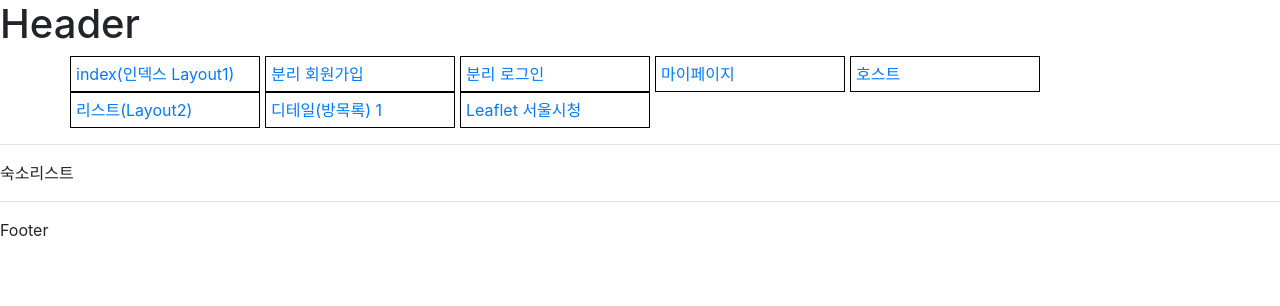
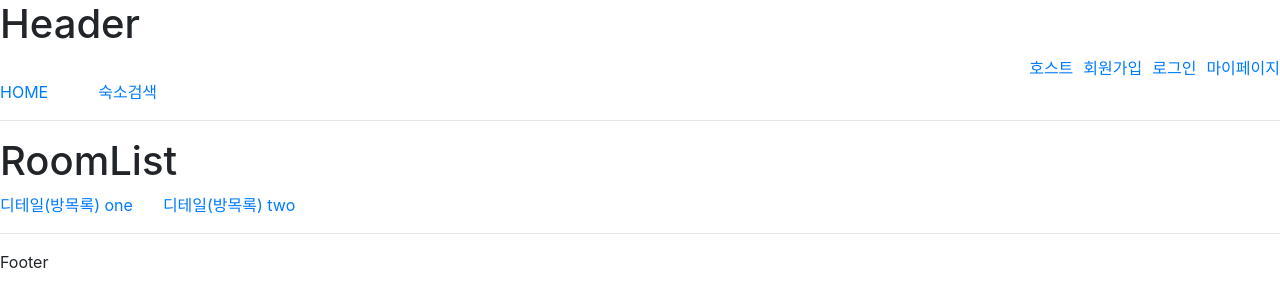
Before and after one commit to publisherleewoo/jongro3gaspring, a React (Create React App) app: page /room/list in a window 1280 px wide. Shown: the top 306 px of the page. Built offline with nearby package versions, Linux system fonts and the light colour scheme.

Commit message:
임시 페이지 구성

```diff
--- a/src/App.js
+++ b/src/App.js
@@ -7,7 +7,6 @@ import UserMyPage from "./components/pages/UserMyPage";
 import RoomHostPage from "./components/pages/RoomHostPage";
 import RoomListPage from "./components/pages/RoomListPage";
 import RoomDetailPage from "./components/pages/RoomDetailPage";
-import ReactLeaflet from "./components/molecules/ReactLeaflet";
 
 function App() {
     return (
@@ -20,12 +19,7 @@ function App() {
                 <Route path={"/room/host"} component={RoomHostPage} />
                 <Route path={"/room/list"} component={RoomListPage}></Route>
                 <Route path={"/room/detail/:id?"} component={RoomDetailPage} />
-                <Route
-                    path={"/test"}
-                    render={() => (
-                        <ReactLeaflet lat="37.5666805" lng=" 126.9784147" />
-                    )}
-                />
+
                 <Route
                     path="*"
                     render={() => {
--- a/src/components/molecules/GNBComponent.js
+++ b/src/components/molecules/GNBComponent.js
@@ -1,34 +1,22 @@
 import React from "react";
-import { Container, Row } from "react-bootstrap";
+
 import { Link } from "react-router-dom";
-import styled from "styled-components";
-const Anchor = styled(Link)`
-    border: 1px solid black;
-    padding: 5px;
-    margin-right: 5px;
-`;
+import { Nav } from "react-bootstrap";
+
 const navInfo = [
-    { link: "/", menu: "index(인덱스 Layout1)" },
-    { link: "/user/join", menu: "분리 회원가입" },
-    { link: "/user/login", menu: "분리 로그인" },
-    { link: "/user/mypage", menu: "마이페이지" },
-    { link: "/room/host", menu: "호스트" },
-    { link: "/room/list", menu: "리스트(Layout2)" },
-    { link: "/room/detail/1", menu: "디테일(방목록) 1" },
-    { link: "/test", menu: "Leaflet 서울시청 " },
+    { link: "/", menu: "HOME" },
+    { link: "/room/list", menu: "숙소검색" },
 ];
 
 const GNBComponent = () => {
     return (
-        <Container>
-            <Row xs={12} md={6}>
-                {navInfo.map(({ link, menu }) => (
-                    <Anchor key={link} to={link}>
-                        {menu}
-                    </Anchor>
-                ))}
-            </Row>
-        </Container>
+        <Nav>
+            {navInfo.map(({ link, menu }) => (
+                <Link key={link} to={link} style={{ marginRight: "50px" }}>
+                    {menu}
+                </Link>
+            ))}
+        </Nav>
     );
 };
 
--- a/src/components/molecules/ReactLeaflet.js
+++ b/src/components/molecules/ReactLeaflet.js
@@ -35,7 +35,7 @@ const ReactLeaflet = ({ lat, lng }) => {
     );
     return (
         <div>
-            <h1>Leaflet</h1>
+            Leaflet 부분 컴포넌트(임시 좌표)
             {map}
         </div>
     );
--- /dev/null
+++ b/src/components/molecules/UNBComponent.js
@@ -0,0 +1,24 @@
+import React from "react";
+import { Nav } from "react-bootstrap";
+import { Link } from "react-router-dom";
+
+const navInfo = [
+    { link: "/room/host", menu: "호스트" },
+    { link: "/user/join", menu: "회원가입" },
+    { link: "/user/login", menu: "로그인" },
+    { link: "/user/mypage", menu: "마이페이지" },
+];
+
+const UNBComponent = () => {
+    return (
+        <Nav className="justify-content-end">
+            {navInfo.map(({ link, menu }) => (
+                <Link key={link} to={link} style={{ marginLeft: "10px" }}>
+                    {menu}
+                </Link>
+            ))}
+        </Nav>
+    );
+};
+
+export default UNBComponent;
--- a/src/components/organisms/HeaderComponent.js
+++ b/src/components/organisms/HeaderComponent.js
@@ -1,13 +1,16 @@
 import React from "react";
 import GNBComponent from "../molecules/GNBComponent";
+import UNBComponent from "../molecules/UNBComponent";
 
 const HeaderComponent = () => {
     return (
-        <div>
+        <>
             <h1>Header</h1>
+            <UNBComponent />
             <GNBComponent />
+
             <hr />
-        </div>
+        </>
     );
 };
 
--- a/src/components/pages/RoomDetailPage.js
+++ b/src/components/pages/RoomDetailPage.js
@@ -2,6 +2,7 @@ import React from "react";
 import { useParams } from "react-router-dom";
 import HeaderComponent from "../organisms/HeaderComponent";
 import FooterComponent from "../organisms/FooterComponent";
+import ReactLeaflet from "../molecules/ReactLeaflet";
 
 const RoomDetail = () => {
     const { id } = useParams();
@@ -9,7 +10,9 @@ const RoomDetail = () => {
     return (
         <div>
             <HeaderComponent />
-            숙소정보{id}
+            <h1>RoomDetail</h1> params: {id} 번째방 <br />
+            params로 데이터 불러오기.
+            <ReactLeaflet lat="37.5666805" lng=" 126.9784147"></ReactLeaflet>
             <FooterComponent />
         </div>
     );
--- a/src/components/pages/RoomListPage.js
+++ b/src/components/pages/RoomListPage.js
@@ -1,12 +1,27 @@
 import React from "react";
 import HeaderComponent from "../organisms/HeaderComponent";
 import FooterComponent from "../organisms/FooterComponent";
+import { Link } from "react-router-dom";
 
+const roomList = [
+    { link: "/room/detail/1", menu: "디테일(방목록) one" },
+    { link: "/room/detail/2", menu: "디테일(방목록) two" },
+];
+//   { link: "/test", menu: "Leaflet 서울시청 " },
 const RoomList = () => {
     return (
-        <div>
+        <div style={{ height: "2000px" }}>
             <HeaderComponent />
-            숙소리스트
+            <h1>RoomList</h1>
+            {roomList.map((room, index) => (
+                <Link
+                    key={room.link}
+                    to={room.link}
+                    style={{ marginRight: "30px" }}
+                >
+                    {room.menu}
+                </Link>
+            ))}
             <FooterComponent />
         </div>
     );
--- a/src/components/pages/UserMyPage.js
+++ b/src/components/pages/UserMyPage.js
@@ -1,15 +1,7 @@
 import React from "react";
-import HeaderComponent from "../organisms/HeaderComponent";
-import FooterComponent from "../organisms/FooterComponent";
 
 const MyPage = () => {
-    return (
-        <div>
-            <HeaderComponent />
-            MyPage
-            <FooterComponent />
-        </div>
-    );
+    return <div>MyPage</div>;
 };
 
 export default MyPage;
```
